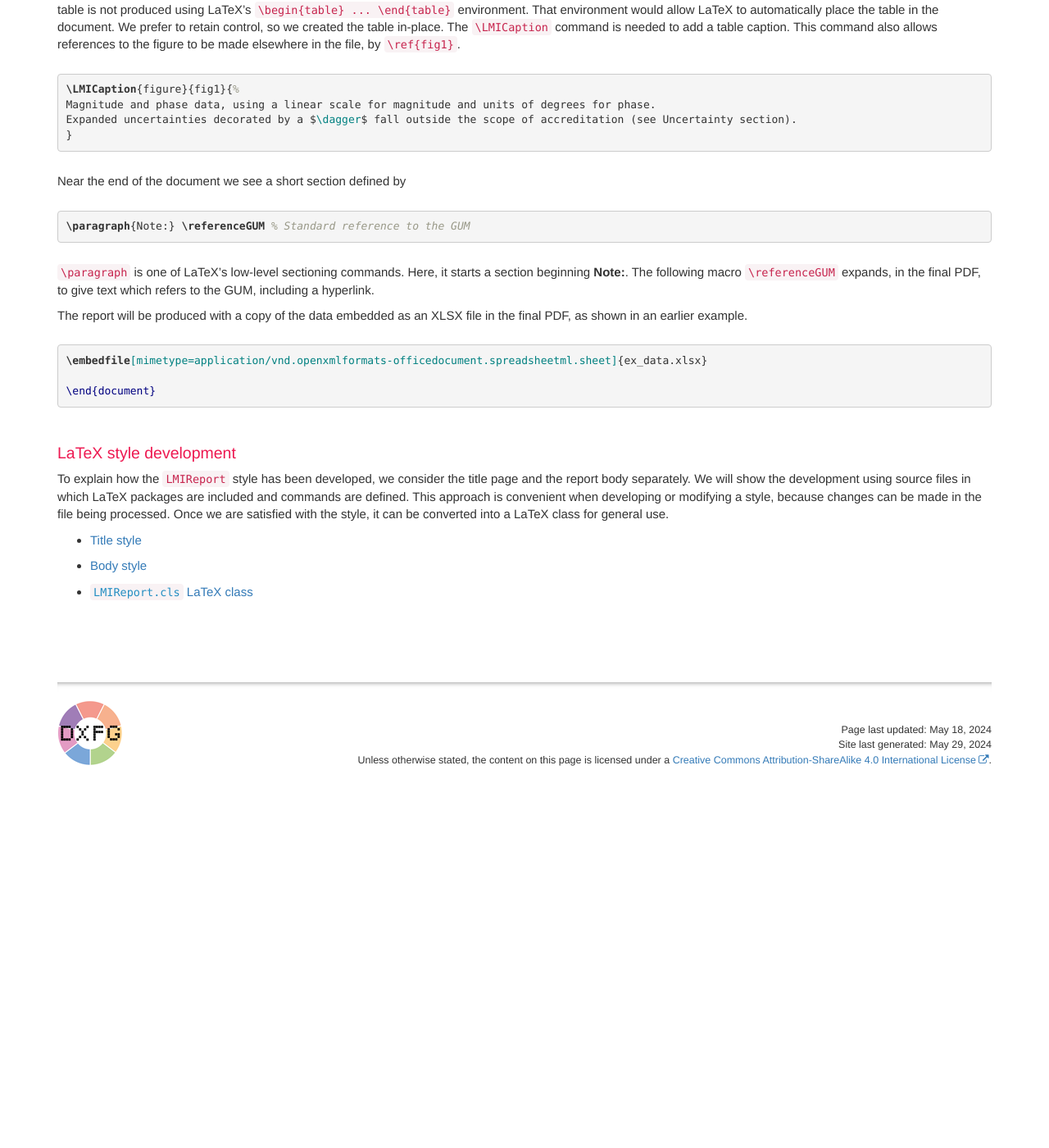
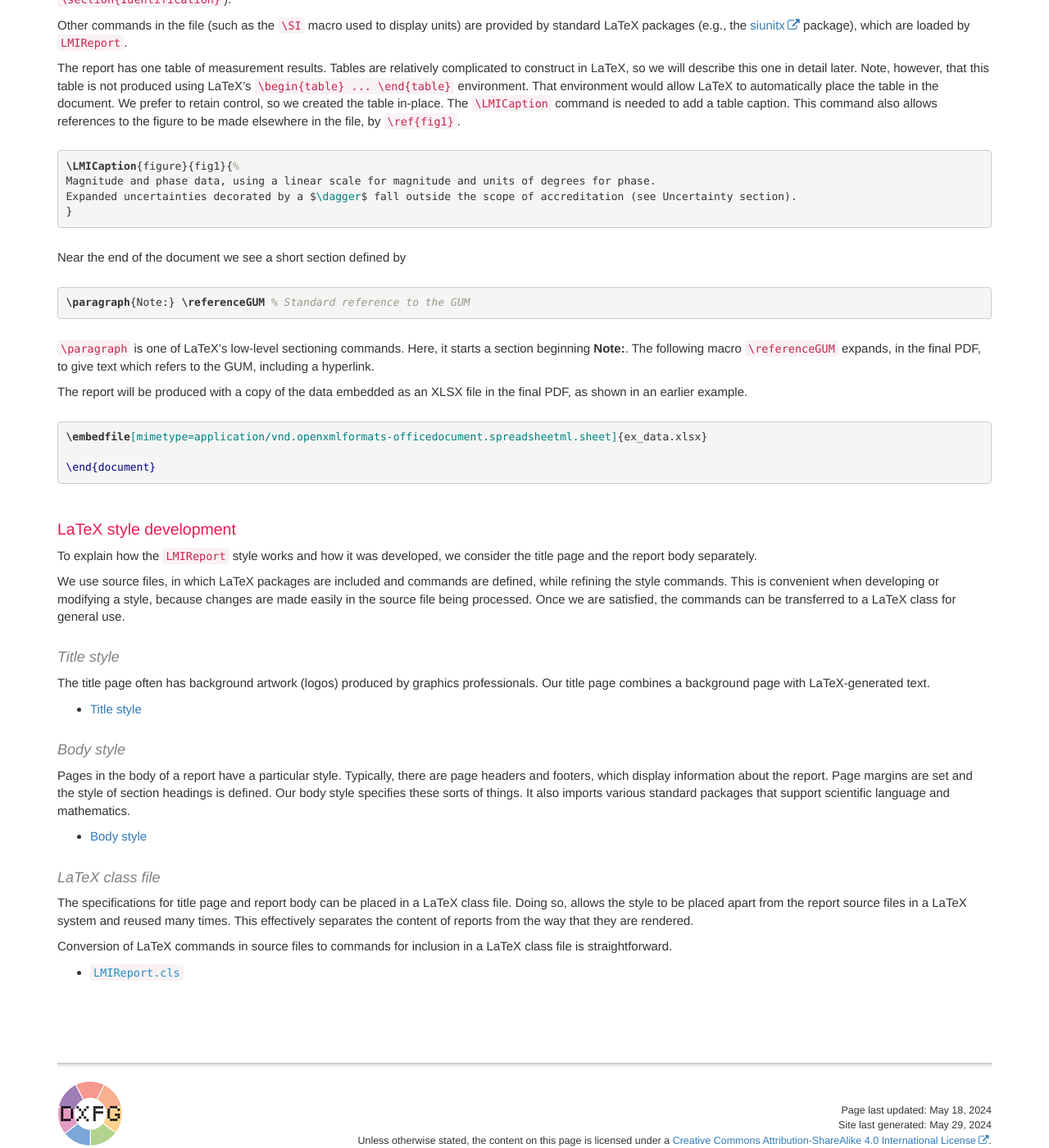
Before and after one commit to apmp-dxfg/apmp-dxfg.github.io, a Jekyll site: the page built from pages/dxfg/dxfg-pdfa-tut.md, in a window 1280 px wide and 1400 px high, scrolled down 7318 px. Shown: the whole window at 82% size. Built offline with Jekyll 4.4.1, drawn with Linux system fonts in a browser that asks for light colours; comment, search, counter and statistics services are not loaded; before the commit the page ends 8254 px from its top, so only the background shows below that; some of the changed text lies outside the part shown.

Commit message:
Now identify the sub-folders for the report and for the XMP example; added some text at the bottom of the page to introduce the different sub-pages

````diff
--- a/pages/dxfg/dxfg-pdfa-tut.md
+++ b/pages/dxfg/dxfg-pdfa-tut.md
@@ -166,6 +166,7 @@
 ### XMP metadata
 Adobe allows XML metadata to be included in a PDF file.
 This is known as [XMP metadata](https://en.wikipedia.org/wiki/Extensible_Metadata_Platform){:target="_blank"}.
+The LaTeX file for this example is `ex_xmp.tex`, in the `minimal-xmp` folder of the [github respository](https://github.com/apmp-dxfg/pdfa3-documents/tree/main/minimal-xmp){:target="_blank"}).
 
 Here is an example where the title and author are recorded as metadata (a complete list of supported metadata is given in the [hyperref](http://mirrors.ctan.org/macros/latex/contrib/hyperref/doc/hyperref-doc.pdf){:target="_blank"}) package documentation.
 ```tex
@@ -211,15 +212,16 @@
 
 ## Calibration Reports in LaTeX
 The LaTeX approach to creating documents separates layout from content: in other words, the style and typesetting of a document are defined separately.
-This section presents an example of how to build up a LaTeX style specification for calibration reports.
+This section presents an example of a LaTeX style specification for calibration reports.
 
-It will help to take a look at the end result, so we have an idea of what we are working towards.
+It will help to begin by looking at a complete report, so we have an idea of what we are working towards.
 A PDF/A file created using our style is available [here](supplied\ex_report.pdf){:target="_blank"}.
-The PDF file also has an `XLSX` spreadsheet embedded.
+This file also has an `XLSX` spreadsheet embedded.
 
-The LaTeX source file for the calibration report follows below.
-This file contains 'mark-up' commands, text, and other content.
-The appearance is specified in a LaTeX style file called `LMIReport`; the mark-up relates to the structure of the document.
+The LaTeX source file for this calibration report is shown below (from the `LMI-report-cls` folder of the [github respository](https://github.com/apmp-dxfg/pdfa3-documents/tree/main/LMI-report-cls){:target="_blank"}).
+It contains 'mark-up' commands, text, and other content.
+The appearance is specified in a LaTeX file called `LMIReport.cls`; the mark-up relates to the structure of the document.
+
 {% highlight tex %}
 {% raw %}
 \DocumentMetadata{
@@ -393,13 +395,31 @@
 {% endhighlight %}
 
 ### LaTeX style development
-To explain how the `LMIReport` style has been developed, we consider the title page and the report body separately.
-We will show the development using source files in which LaTeX packages are included and commands are defined.
-This approach is convenient when developing or modifying a style, because changes can be made in the file being processed.
-Once we are satisfied with the style, it can be converted into a LaTeX class for general use.
+To explain how the `LMIReport` style works and how it was developed, we consider the title page and the report body separately.
 
+We use source files, in which LaTeX packages are included and commands are defined, while refining the style commands.
+This is convenient when developing or modifying a style, because changes are made easily in the source file being processed.
+Once we are satisfied, the commands can be transferred to a LaTeX class for general use.
+
+#### Title style
+The title page often has background artwork (logos) produced by graphics professionals.
+Our title page combines a background page with LaTeX-generated text.
 * [Title style](dxfg-pdfa-tut-title-style)
+
+#### Body style
+Pages in the body of a report have a particular style.
+Typically, there are page headers and footers, which display information about the report.
+Page margins are set and the style of section headings is defined.
+Our body style specifies these sorts of things.
+It also imports various standard packages that support scientific language and mathematics.
 * [Body style](dxfg-pdfa-tut-body-style)
-* [`LMIReport.cls` LaTeX class](dxfg-pdfa-tut-report-style)
+
+#### LaTeX class file
+The specifications for title page and report body can be placed in a LaTeX class file.
+Doing so, allows the style to be placed apart from the report source files in a LaTeX system and reused many times.
+This effectively separates the content of reports from the way that they are rendered.
+
+Conversion of LaTeX commands in source files to commands for inclusion in a LaTeX class file is straightforward.
+* [`LMIReport.cls`](dxfg-pdfa-tut-report-style)
 
 {% include links.html %}
````
